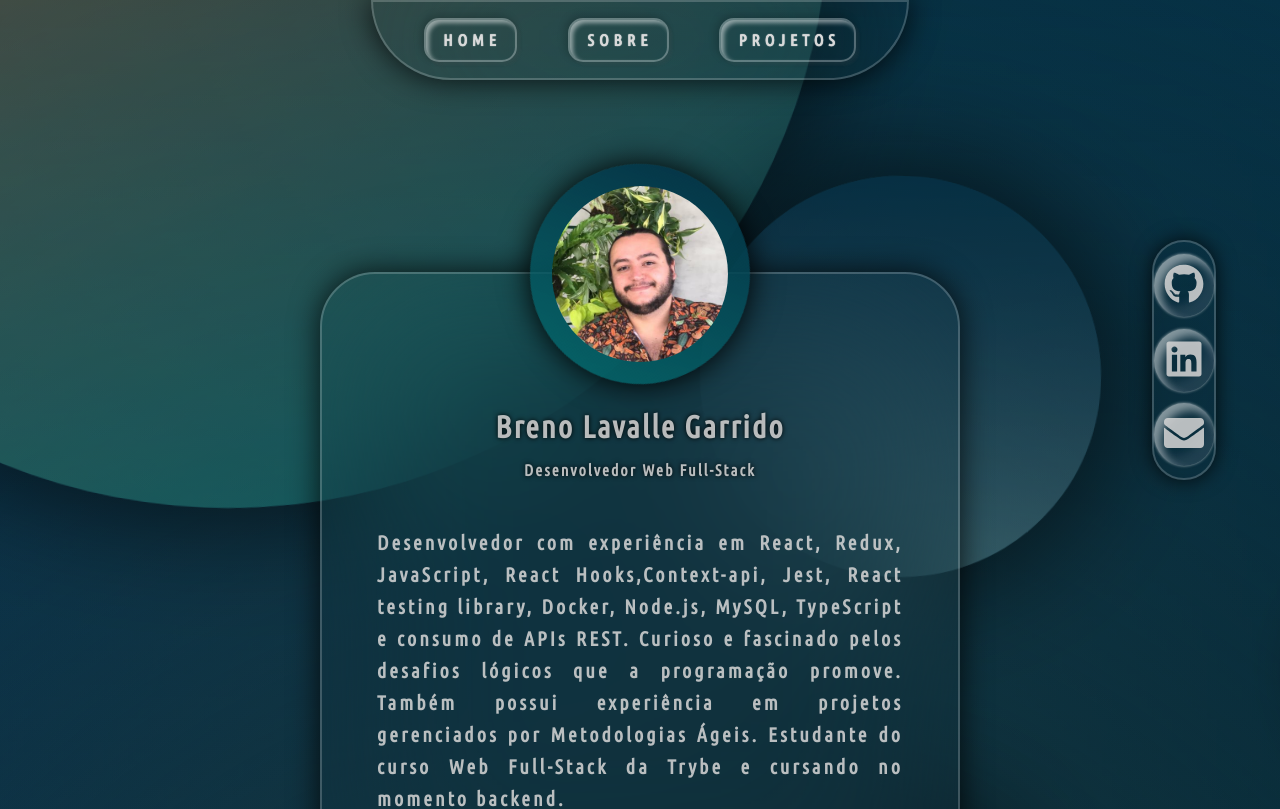
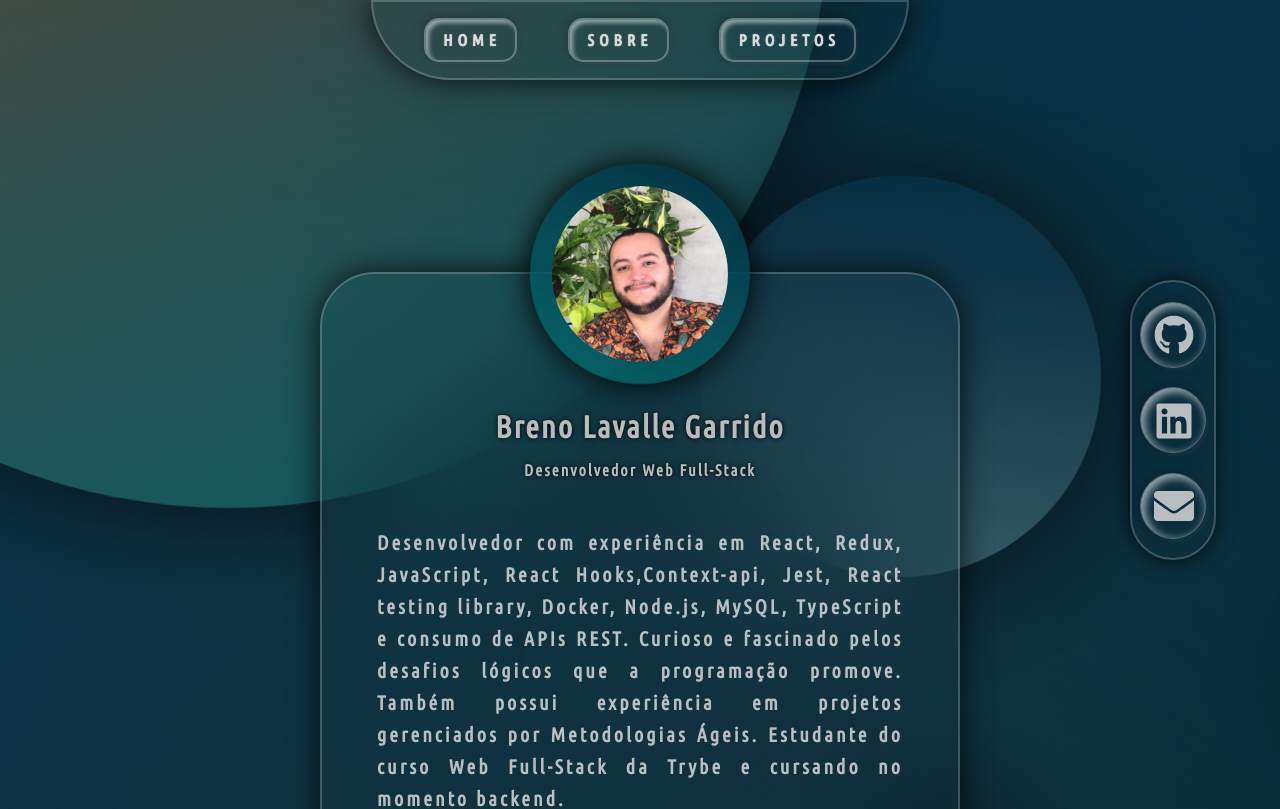
Before and after one commit to brenolg/brenolg.github.io, a React (Create React App) app: page / in a window 1280 px wide. Shown: the top 809 px of the page. Built offline with nearby package versions, Linux system fonts and the light colour scheme; a web font is replaced by a local one.

Commit message:
style: nav organization css

```diff
--- a/src/components/Nav.jsx
+++ b/src/components/Nav.jsx
@@ -5,15 +5,15 @@ import styles from './Nav.module.css';
 export default function Nav() {
   return (
     <nav id={styles.nav}>
-      <button className={styles.btnCircle} type="button">
+      <button className={styles.btn} type="button">
         <FaGithub className={styles.iconBtn} />
       </button>
 
-      <button className={styles.btnCircle} type="button">
+      <button className={styles.btn} type="button">
         <FaLinkedin className={styles.iconBtn} />
       </button>
 
-      <button className={styles.btnCircle} type="button">
+      <button className={styles.btn} type="button">
         <FaEnvelope className={styles.iconBtn} />
       </button>
     </nav>
--- a/src/components/Nav.module.css
+++ b/src/components/Nav.module.css
@@ -1,14 +1,15 @@
 #nav {
+  font-size: 4rem;
   border: 2px solid rgb(255, 255, 255, 0.2);
-  border-radius: 50px;
+  border-radius: 50em;
   backdrop-filter: blur(70px);
   box-shadow: 0px 0px 20px rgb(0, 0, 0, 0.8);
   opacity: opacity 0.5;
   position: fixed;
-  top: 30vh;
+  top: 35vh;
   right: 5vw;
-  height: 30vh;
-  width: 5vw;
+  height: 7em;
+  padding: 0em 0.2em;
   transition: all 0.8s ease-in-out;
   align-items: center;
   display: flex;
@@ -17,37 +18,78 @@
   z-index: 10;
 }
 
-.iconBtn {
-  color: var(--font);
-  height: 40px;
-  transition: all 0.5s ease;
-  width: 40px;
-}
-
-.btnCircle {
-  appearance: none;
-  background: none;
-  border-radius: 50%;
-  border: none;
-  box-shadow: 0px 0px 3px rgb(255, 255, 255, 0.6),
-    inset -10px -10px 10px #aeaec025, inset 7px 7px 10px rgb(255, 255, 255, 0.5);
-  outline: none;
-  padding: 10px;
-  transition: all 0.5s ease;
-}
-
-.btnCircle:hover .iconBtn,
-.btnCircle:hover {
-  color: rgba(var(--fontBlue), 0.7);
-}
-
-.btnCircle:hover {
-  box-shadow: 0px 0px 5px rgb(var(--fontBlue), 0.3),
-    inset -10px -10px 10px #9797a225,
-    inset 7px 7px 10px rgba(199, 199, 199, 0.5);
-  cursor: pointer;
-}
-
 #nav:hover {
   box-shadow: 0px 0px 20px 3px rgb(0, 0, 0, 0.8);
 }
+
+.btn {
+  position: relative;
+  font-size: inherit;
+  border: 1px solid rgba(255, 255, 255, 0.3);
+  background: none;
+  padding: .8em;
+  border-radius: 50%;
+  cursor: pointer;
+  transition: all 0.3s linear;
+  box-shadow:
+		/* active */
+		inset -2px -2px 6px rgba(255, 255, 255, 0),
+		inset -2px -2px 4px rgba(255, 255, 255, 0),
+		inset 2px 2px 2px rgba(255, 255, 255, 0),
+		inset 2px 2px 4px rgba(0, 0, 0, 0),
+		inset 2px 2px 4px rgba(0, 0, 0, 0),
+		/* hover */
+		-0px -0px 10px 5px rgba(0, 0, 0, 0),
+		inset 3px 3px 4px rgb(255, 255, 255, 0),
+	  /* default */
+		-3px -3px 8px rgba(0, 0, 0, 0.1),
+		-2px -2px 8px rgba(0, 0, 0, 0.1),
+		3px 3px 2px 1px rgba(90, 90, 90, 0.075),
+		2px 2px 4px rgba(105, 105, 105, 0.1),
+		inset 3px 3px 8px 1px rgb(255, 255, 255, 0.6);
+}
+
+.btn:hover {
+	cursor: pointer;
+	transition: all 0.8s;
+		box-shadow:
+		/* active */
+		inset -2px -2px 6px rgba(255, 255, 255, 0),
+		inset -2px -2px 4px rgba(255, 255, 255, 0),
+		inset 2px 2px 2px rgba(255, 255, 255, 0),
+		inset 2px 2px 4px rgba(0, 0, 0, 0),
+		inset 2px 2px 4px rgba(0, 0, 0, 0),
+	  /* hover */
+		-0px -0px 10px 10px rgba(0, 0, 0, 0.5),
+		inset 3px 3px 4px rgb(255, 255, 255, 0.5),
+		/* default */
+		-3px -3px 8px rgba(0, 0, 0, 0),
+		-2px -2px 8px rgba(0, 0, 0, 0),
+		3px 3px 2px 1px rgba(90, 90, 90, 0),
+		2px 2px 4px rgba(105, 105, 105, 0),
+		inset 3px 3px 4px rgb(255, 255, 255, 0);
+}
+
+.btn:active {
+	transform: translate(-2%,-2%) scale(.98);
+	transition: box-shadow 0.3s, transform 0.1s;
+	box-shadow:
+		inset -2px -2px 6px rgba(255, 255, 255, .7),
+		inset -2px -2px 4px rgba(255, 255, 255, .5),
+		inset 2px 2px 2px rgba(255, 255, 255, .075),
+		inset 2px 2px 4px rgba(0, 0, 0, .15),
+		inset 2px 2px 4px rgba(0, 0, 0, .15),
+		-0px -0px 10px 5px rgba(0, 0, 0, 0.4);
+}
+
+.iconBtn {
+  color: var(--font);
+  transition: all 0.5s ease;
+  position: absolute;
+  top: 20%;
+  left: 20%;
+}
+
+.btn:hover .iconBtn {
+  color:rgb(0, 24, 34);
+}
```
